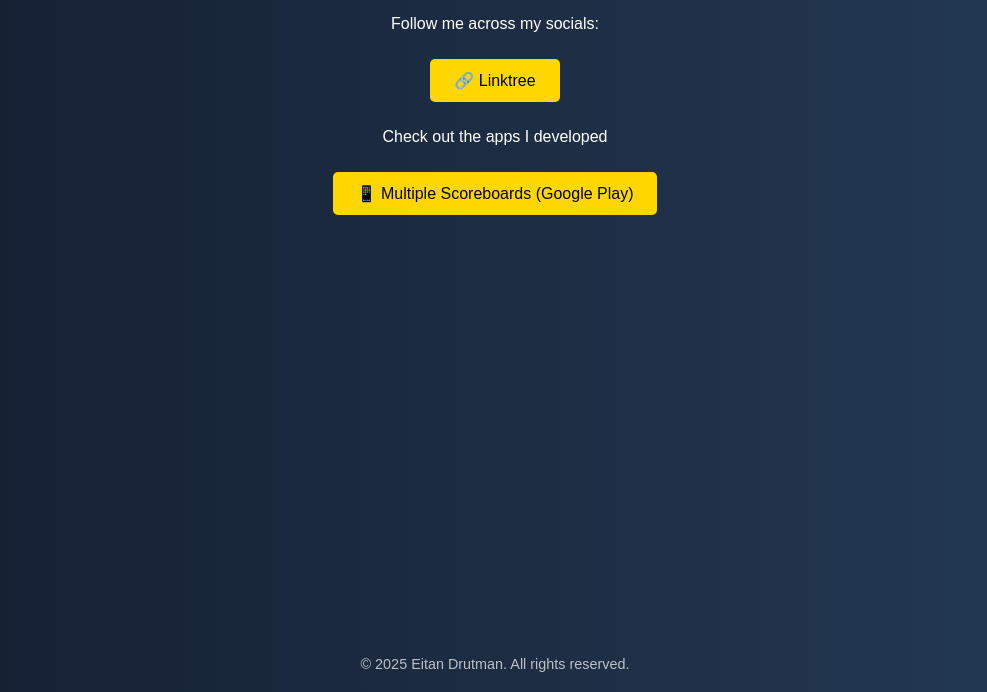
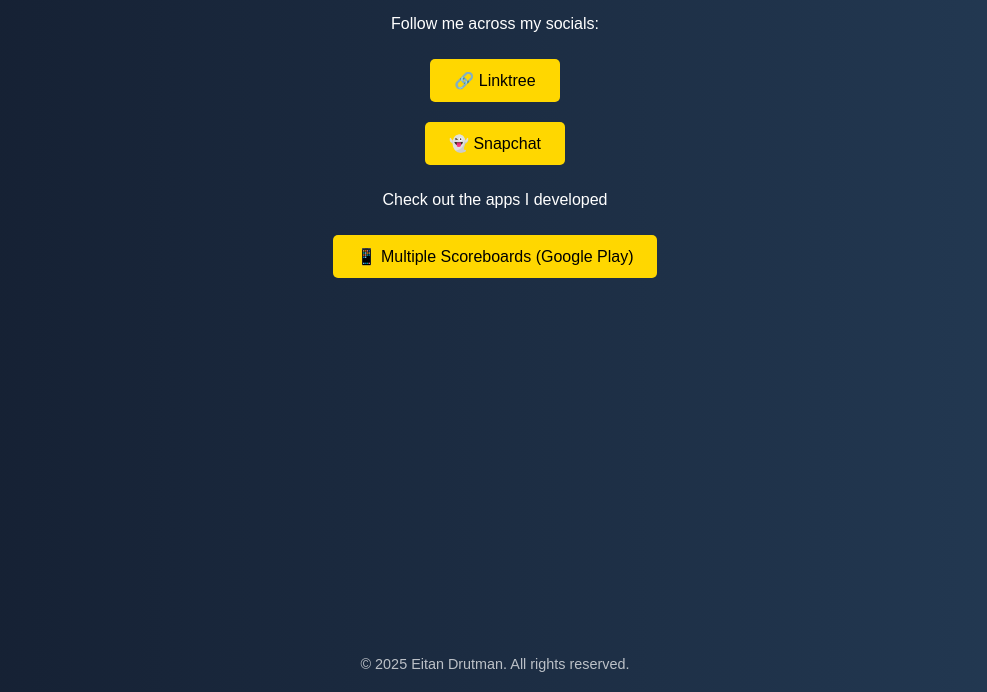
Before and after one commit to Eitan-Drutman/app-ads, a plain HTML site: page index.html in a window 1280 px wide. Shown: the part 108-800 px from the top of the page, without its empty margins (145-1132 px from the left). Drawn offline with Linux system fonts and the light colour scheme.

Commit message:
Update index.html

```diff
--- a/index.html
+++ b/index.html
@@ -51,6 +51,7 @@
   <h1>Welcome to Eitan Drutman's Official Site</h1>
   <p>Follow me across my socials:</p>
   <a class="button" href="https://linktr.ee/eitan_drutman" target="_blank">🔗 Linktree</a>
+  <a class="button" href="https://www.snapchat.com/add/eitan_drutman?share_id=W6k0cQEcBhk&locale=en-US" target="_blank">👻 Snapchat</a>
 
   <p>Check out the apps I developed</p>
   <a class="button" href="https://play.google.com/store/apps/details?id=com.eitan_drutman.Scoreboardsapp" target="_blank">📱 Multiple Scoreboards (Google Play)</a>
```
